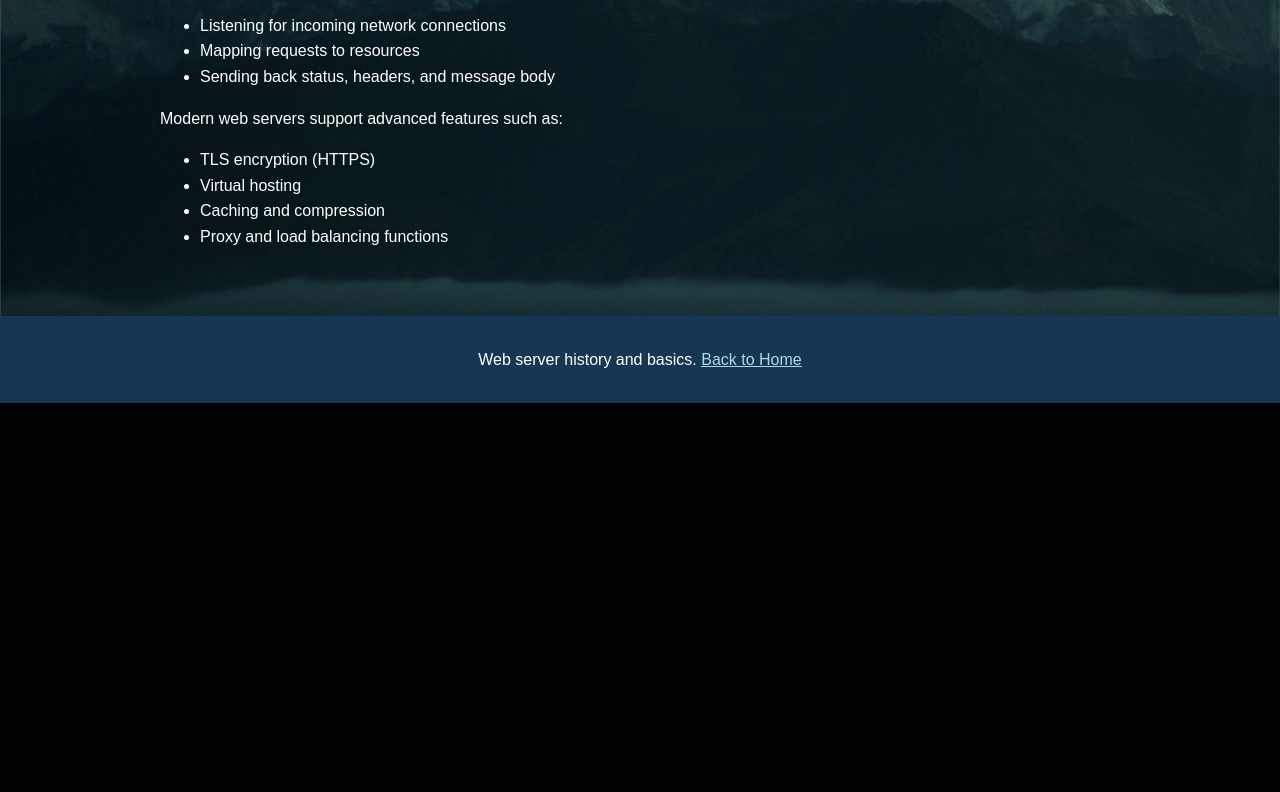
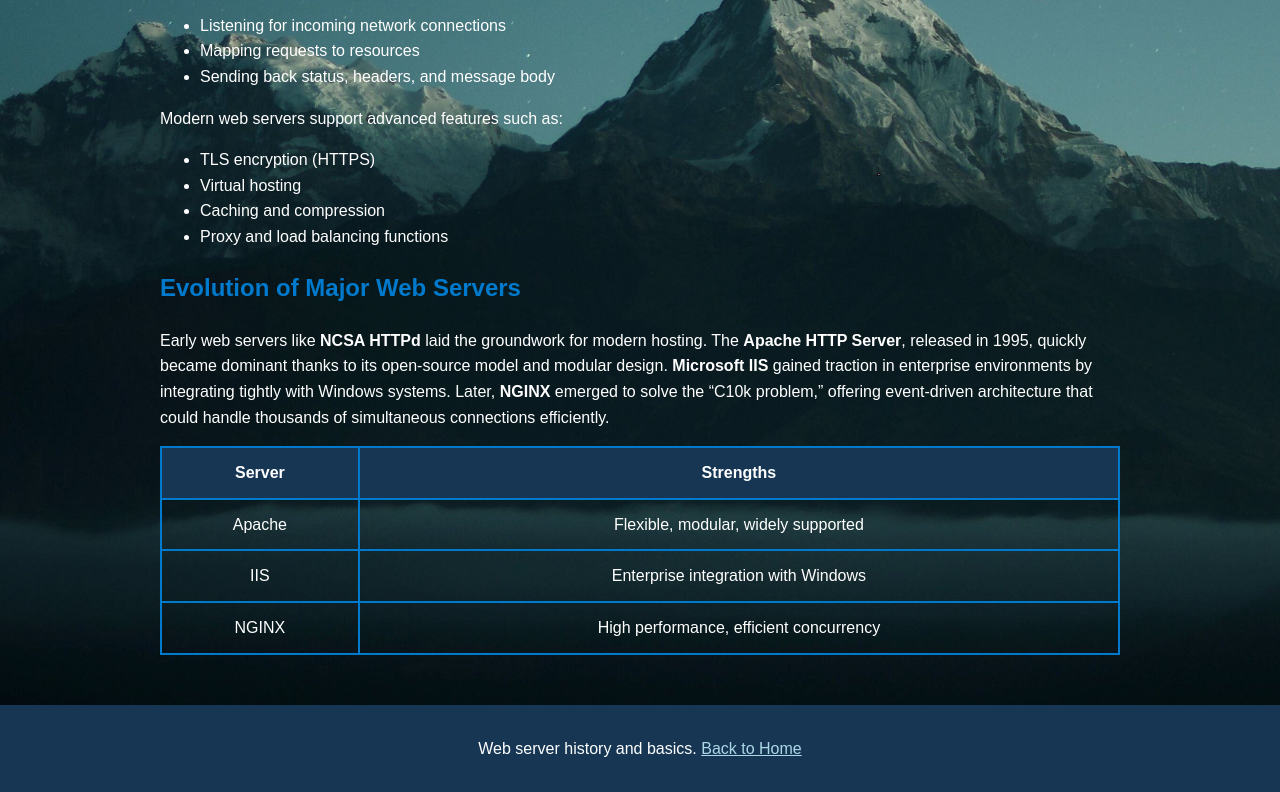
Before and after one commit to 876temptation/876temptation.github.io, a plain HTML site: page subtopic1.html in a window 1280 px wide. Shown: the part 596-1388 px from the top of the page. Before the commit the page ends 999 px from the top, so only its background shows below. Drawn offline with Linux system fonts and the light colour scheme.

Commit message:
Enhance subtopic1.html with web server evolution details
Added section on the evolution of major web servers with a table summarizing their strengths.

```diff
--- a/subtopic1.html
+++ b/subtopic1.html
@@ -45,6 +45,33 @@
     <li>Caching and compression</li>
     <li>Proxy and load balancing functions</li>
   </ul>
+  <h2>Evolution of Major Web Servers</h2>
+<p>Early web servers like <strong>NCSA HTTPd</strong> laid the groundwork for modern hosting.
+The <strong>Apache HTTP Server</strong>, released in 1995, quickly became dominant thanks to its
+open-source model and modular design. <strong>Microsoft IIS</strong> gained traction in enterprise
+environments by integrating tightly with Windows systems. Later, <strong>NGINX</strong> emerged
+to solve the “C10k problem,” offering event-driven architecture that could handle thousands
+of simultaneous connections efficiently.</p>
+
+<table>
+  <tr>
+    <th>Server</th>
+    <th>Strengths</th>
+  </tr>
+  <tr>
+    <td>Apache</td>
+    <td>Flexible, modular, widely supported</td>
+  </tr>
+  <tr>
+    <td>IIS</td>
+    <td>Enterprise integration with Windows</td>
+  </tr>
+  <tr>
+    <td>NGINX</td>
+    <td>High performance, efficient concurrency</td>
+  </tr>
+</table>
+
 </section>
 
 <footer id="footer">
```
